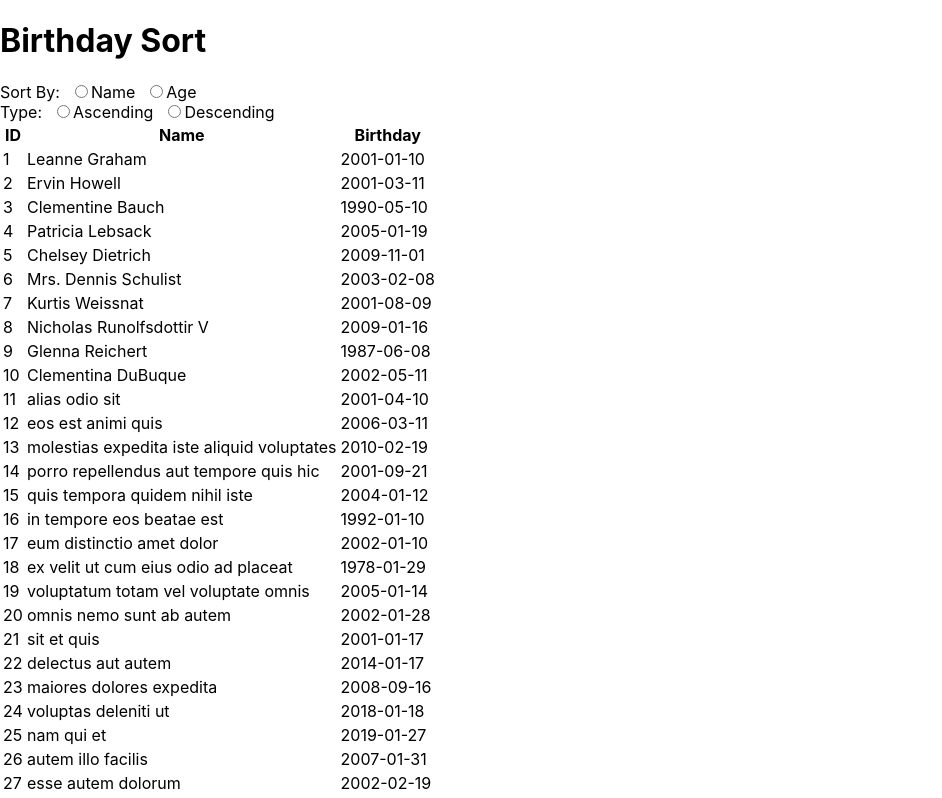
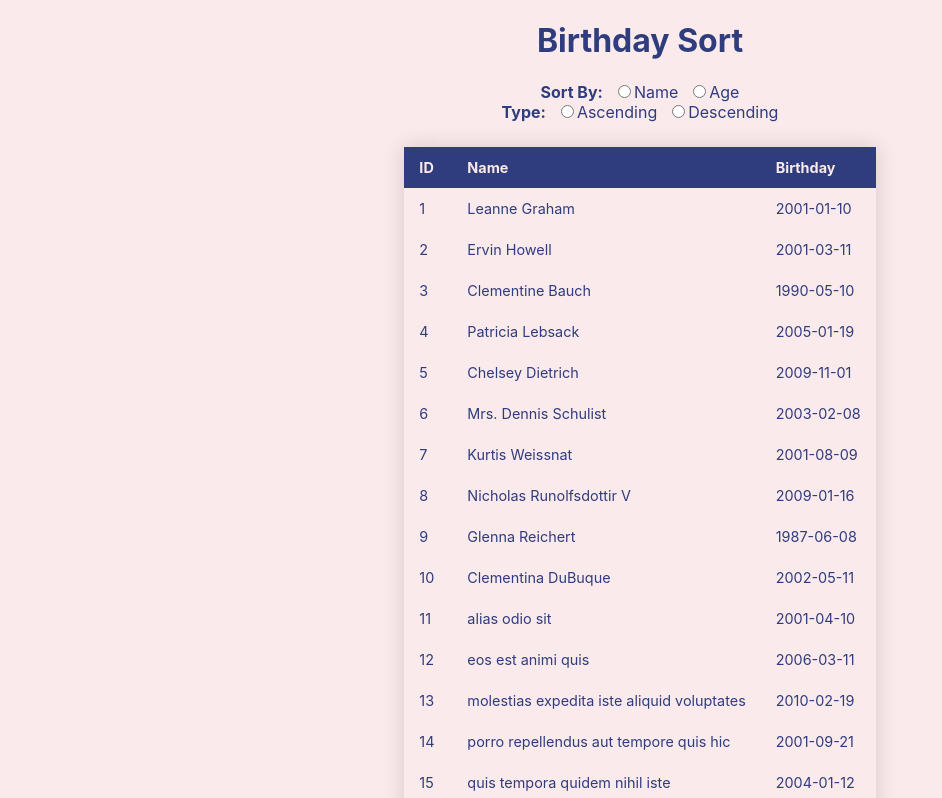
Before and after one commit to Suryam26/CAdd-Training-FrontEnd, a React (Create React App) app: page / in a window 1280 px wide. Shown: the top 798 px of the page, without its empty margins (0-942 px from the left). Built offline with nearby package versions, Linux system fonts and the light colour scheme.

Commit message:
CSS added

```diff
--- a/src/App.css
+++ b/src/App.css
@@ -0,0 +1,22 @@
+body {
+    text-align: center;
+    background-color: #FBEAEB;
+    color: #2F3C7E;
+}
+
+table {
+    text-align: left;
+    border-collapse: collapse;
+    margin: 25px auto;
+    font-size: 0.9em;
+    box-shadow: 0 0 20px rgba(0, 0, 0, 0.15);
+}
+
+thead tr {
+    background-color: #2F3C7E;
+    color: #FBEAEB;
+}
+
+th, td {
+    padding: 12px 15px;
+}
--- a/src/components/Sort.js
+++ b/src/components/Sort.js
@@ -4,7 +4,7 @@ const Sort = ({ changeSortBy, changeType }) => {
     return(
         <>
             <div onChange={(event => changeSortBy(event.target.value))}>
-            Sort By:
+            <strong>Sort By:</strong>
                 <span style={{margin: "10px"}}>
                     <input type="radio" id="name" name="sortBy" value="name" />
                     <label htmlFor="name">Name</label>
@@ -16,7 +16,7 @@ const Sort = ({ changeSortBy, changeType }) => {
             </div>
 
             <div onChange={(event => changeType(event.target.value))}>
-                Type:
+                <strong>Type:</strong>
                 <span style={{margin: "10px"}}>
                     <input type="radio" id="asce" name="type" value="asce" />
                     <label htmlFor="asce">Ascending</label>
```
